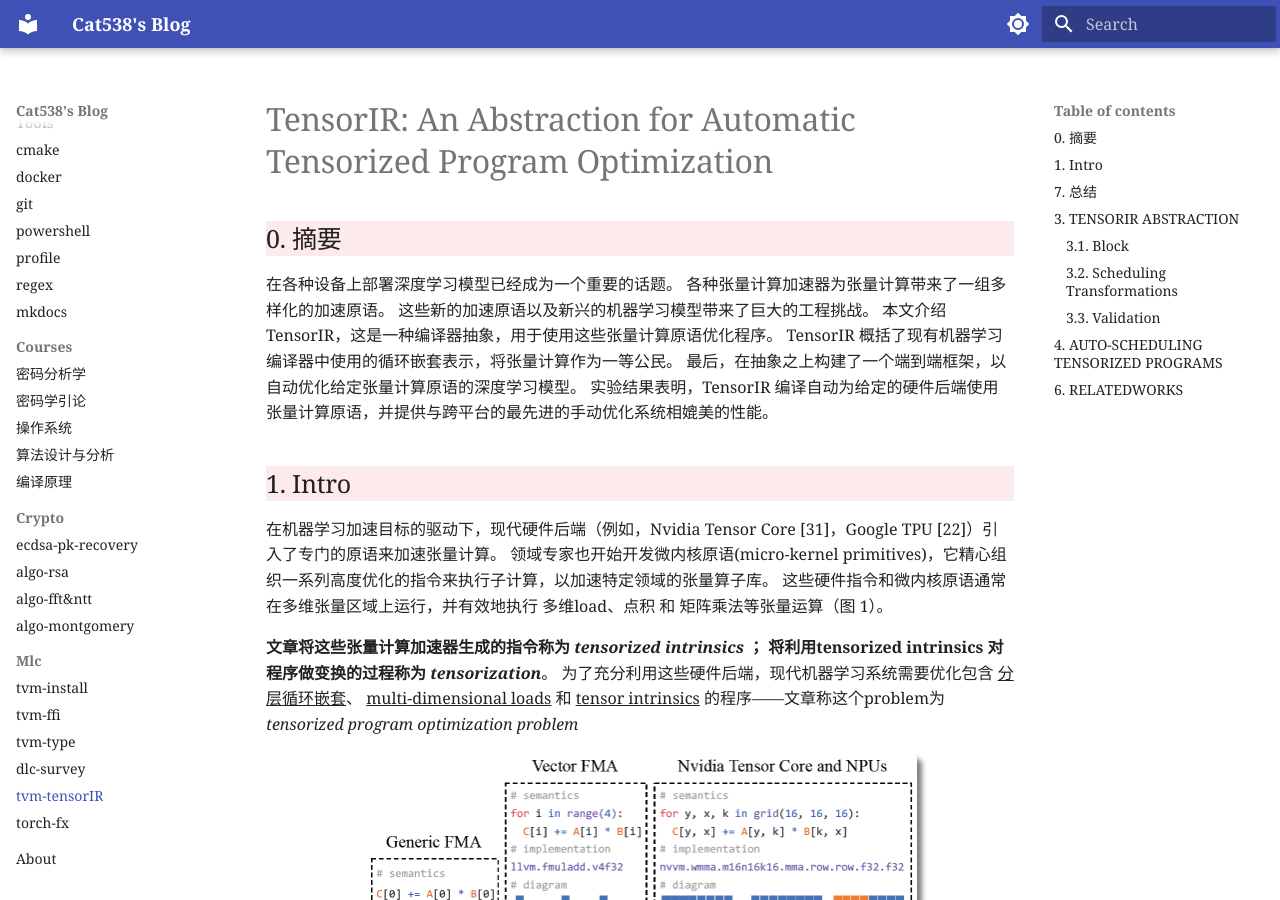
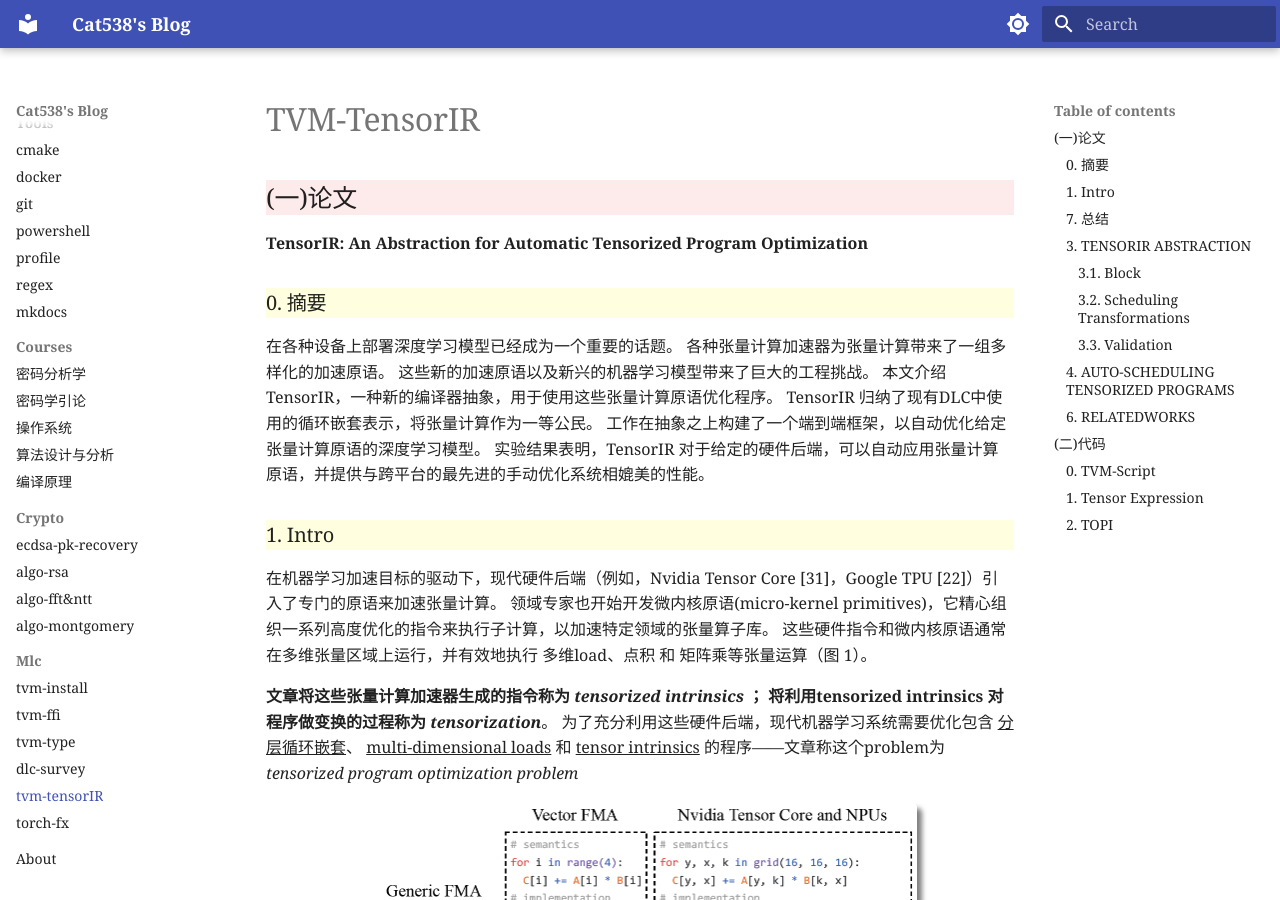
Before and after one commit to cat538/cat538.github.io, an MkDocs documentation site: the page built from docs/mlc/tvm-tensorIR.md, in a window 1280 px wide and 900 px high. Built offline with MkDocs 1.6.1 and Material for MkDocs 9.7.7, drawn with Linux system fonts in a browser that asks for light colours; some of the changed text lies outside the part shown.

Commit message:
update: fix paraghaph in tvm-tensorIR

```diff
--- a/docs/mlc/tvm-tensorIR.md
+++ b/docs/mlc/tvm-tensorIR.md
@@ -1,10 +1,14 @@
-# TensorIR: An Abstraction for Automatic Tensorized Program Optimization
+# TVM-TensorIR
 
-## 0. 摘要
-在各种设备上部署深度学习模型已经成为一个重要的话题。 各种张量计算加速器为张量计算带来了一组多样化的加速原语。 这些新的加速原语以及新兴的机器学习模型带来了巨大的工程挑战。 本文介绍 TensorIR，这是一种编译器抽象，用于使用这些张量计算原语优化程序。 TensorIR 概括了现有机器学习编译器中使用的循环嵌套表示，将张量计算作为一等公民。 最后，在抽象之上构建了一个端到端框架，以自动优化给定张量计算原语的深度学习模型。 实验结果表明，TensorIR 编译自动为给定的硬件后端使用张量计算原语，并提供与跨平台的最先进的手动优化系统相媲美的性能。
+## (一)论文
 
-## 1. Intro
-在机器学习加速目标的驱动下，现代硬件后端（例如，Nvidia Tensor Core [31]，Google TPU [22]）引入了专门的原语来加速张量计算。 领域专家也开始开发微内核原语(micro-kernel primitives)，它精心组织一系列高度优化的指令来执行子计算，以加速特定领域的张量算子库。 这些硬件指令和微内核原语通常在多维张量区域上运行，并有效地执行 多维load、点积 和 矩阵乘法等张量运算（图 1）。
+**TensorIR: An Abstraction for Automatic Tensorized Program Optimization**
+
+### 0. 摘要
+在各种设备上部署深度学习模型已经成为一个重要的话题。 各种张量计算加速器为张量计算带来了一组多样化的加速原语。 这些新的加速原语以及新兴的机器学习模型带来了巨大的工程挑战。 本文介绍 TensorIR，一种新的编译器抽象，用于使用这些张量计算原语优化程序。 TensorIR 归纳了现有DLC中使用的循环嵌套表示，将张量计算作为一等公民。 工作在抽象之上构建了一个端到端框架，以自动优化给定张量计算原语的深度学习模型。 实验结果表明，TensorIR 对于给定的硬件后端，可以自动应用张量计算原语，并提供与跨平台的最先进的手动优化系统相媲美的性能。
+
+### 1. Intro
+在机器学习加速目标的驱动下，现代硬件后端（例如，Nvidia Tensor Core [31]，Google TPU [22]）引入了专门的原语来加速张量计算。 领域专家也开始开发微内核原语(micro-kernel primitives)，它精心组织一系列高度优化的指令来执行子计算，以加速特定领域的张量算子库。 这些硬件指令和微内核原语通常在多维张量区域上运行，并有效地执行 多维load、点积 和 矩阵乘等张量运算（图 1）。
 
 **文章将这些张量计算加速器生成的指令称为 *tensorized intrinsics* ； 将利用tensorized intrinsics 对程序做变换的过程称为  *tensorization***。 为了充分利用这些硬件后端，现代机器学习系统需要优化包含 <u>分层循环嵌套</u>、 <u>multi-dimensional loads</u> 和 <u>tensor intrinsics</u> 的程序——文章称这个problem为 *tensorized program optimization problem*
 
@@ -67,7 +71,7 @@ TensorIR 中的 一个 block 表示对 多维缓冲区 的一个子区域进行
 
 <u>*Reduction Block and Initialization*</u>:   reduction 计算通常包含初始化步骤和更新步骤。 我们可以自然地将 reduction 计算映射到两个 block 中。 但是，另一方面，共同制定这两个步骤的调度决策（例如 tiling 和 conputation location）通常是有帮助的。 我们为执行 reduction 的 block 引入了一个可选的初始化语句。 在 reduction 的第一次迭代期间执行初始化语句。 这种 reduction  block 表示在转换过程中很有用。 我们提供转换原语以在基于两个 block 的表示和基于初始 block 的表示之间进行转换，因此我们可以为低级代码生成选择最佳表示。
 
-### 3.2. Scheduling Transformations
+#### 3.2. Scheduling Transformations
 对于给定的输入程序，我们需要生成具有等效语义的程序的搜索空间。 我们引入原语将 TensorIR 程序转换为等效的优化程序。 遵循张量程序优化的现有约定 [5、9、35]，我们将此过程称为 Scheduling。
 
 如果一个 block 只包含 loop nests with sub-block as its leaves.，则该 block 是可调度的。 我们可以通过分析子 block 签名及其依赖信息来转换可调度 block 内的循环嵌套和子 block 计算位置。 值得注意的是，可调度 block 可以包含不可调度的子 block （例如，不透明的 Tensor Core 计算）。 不透明 block 还可以包含可调度的子 block 。 基于 block 隔离，我们仍然可以有效地独立探索可调度部分的搜索空间，同时保持相同的不透明 block 。 我们将在本小节的其余部分描述调度原语。
@@ -82,7 +86,7 @@ TensorIR 中的 一个 block 表示对 多维缓冲区 的一个子区域进行
 
 <u>*Separation of Scheduling and TensorIR*</u>: 许多以前的张量编译器(TVM-TE, Halide) **依赖于声明式调度语言来构建调度树**。 向这些编译器添加新的调度原语需要更改这些编译器中的调度树数据结构和相应的 lowering 规则。 我们采用不同的方法，**将每个调度原语实现为从一个 TensorIR 程序到另一个程序的独立转换**(类似于一个 pass )。 这种设计更易于扩展，因为不同的开发人员可以基于稳定的 TensorIR 抽象同时开发新的原语。 此外，开发人员可以在任何转换阶段打印出程序进行调试，并将自动重写与调度转换相结合。
 
-### 3.3. Validation
+#### 3.3. Validation
 block 和其中记录的 读写关系 可用于验证 循环嵌套的正确性以及线程分配的正确性。
 
 <u>*Loop Nest Validation*</u>: 循环嵌套验证检查循环嵌套提供的迭代器绑定是否匹配 iterator domain 的约束，包括domain 大小 和迭代器独立性信息。 例如，如果两个数据并行块迭代器绑定为 𝑣1 = 𝑖； 𝑣2 = 𝑖 ∗ 2，则对应的程序无效，因为𝑣1和𝑣2不独立。 但是𝑣1 = 𝑖/4； 𝑣2 = 𝑖%4 可以是合法绑定。我们构建 pattern-matchers 以找到从循环迭代器到块迭代器变量的准仿射映射，并使用该模式来验证绑定的 independence 和 domain 。 除了迭代器域验证之外，检查生产者-消费者关系以确保写入缓冲区的生产者块始终覆盖下游消费者的读取区域也很重要。
@@ -100,10 +104,12 @@ block 和其中记录的 读写关系 可用于验证 循环嵌套的正确性
 
 请注意，loop nest validation and threading validation 用作检查以过滤掉无效的 TensorIR 程序，并且调度原语检查用于确保转换前后 TensorIR 程序的等效性。 当用户错误地手动制作、导入和调度 TensorIR 程序时，他们将收到警告或错误信息。 当用户使用编译器自动生成程序（将在第 4 节中讨论）时，验证可以帮助在搜索空间的探索过程中过滤掉误报案例。 因此，用户程序和编译程序都将受益于验证。
 
-## 4. AUTO-SCHEDULING TENSORIZED PROGRAMS
+### 4. AUTO-SCHEDULING TENSORIZED PROGRAMS
 TODO:
 
-## 6. RELATEDWORKS
+### 6. RELATEDWORKS
+
+- 很多 DL 框架使用vendor optimized libraries (e.g., cuDNN [11], MKLDNN [20], TensorRT [32], ArmComputeLibrary [3]) 对计算进行加速； 计算密集型线性代数算子（矩阵乘， 点乘）的加速 在 HPC领域已经相当成熟； divide-and-conquer 是其中的重要思想
 
 - DLC 对于 张量程序 引入了不同的抽象：
 
@@ -117,3 +123,16 @@ TODO:
 - 自动向量化是compiler 领域的一个重要话题：
 
     Tensorization can be viewed as a generalization of the vectorization problem to enable tensor intrinsic。 张量化(Tensorization)可以被视为一种 泛化的 向量化(vectorization) 问题， 只不过使用的是 tensor intrinsic 而不是传统的 向量化指令。有 AKG [47]， UNIT [45]， AMOS [49] 等工作关注这个话题。
+
+
+---
+
+## (二)代码
+
+### 0. TVM-Script
+
+### 1. Tensor Expression
+
+### 2. TOPI
+
+虽然可以通过 TensorIR 或张量表达式 (TE) 为每个用例直接构造算子，但这带来很多重复工作。 TOPI (Tensor operator inventory) 提供一组预定义的算子（在 TE 或 TIR 中），由 numpy 定义并在常见的深度学习工作负载中找到。我们还提供了一组通用调度模板，以获得跨不同目标平台的高性能实现。
```
Also changed, not shown: other parts of docs/mlc/tvm-tensorIR.md (+7 -7 lines).
